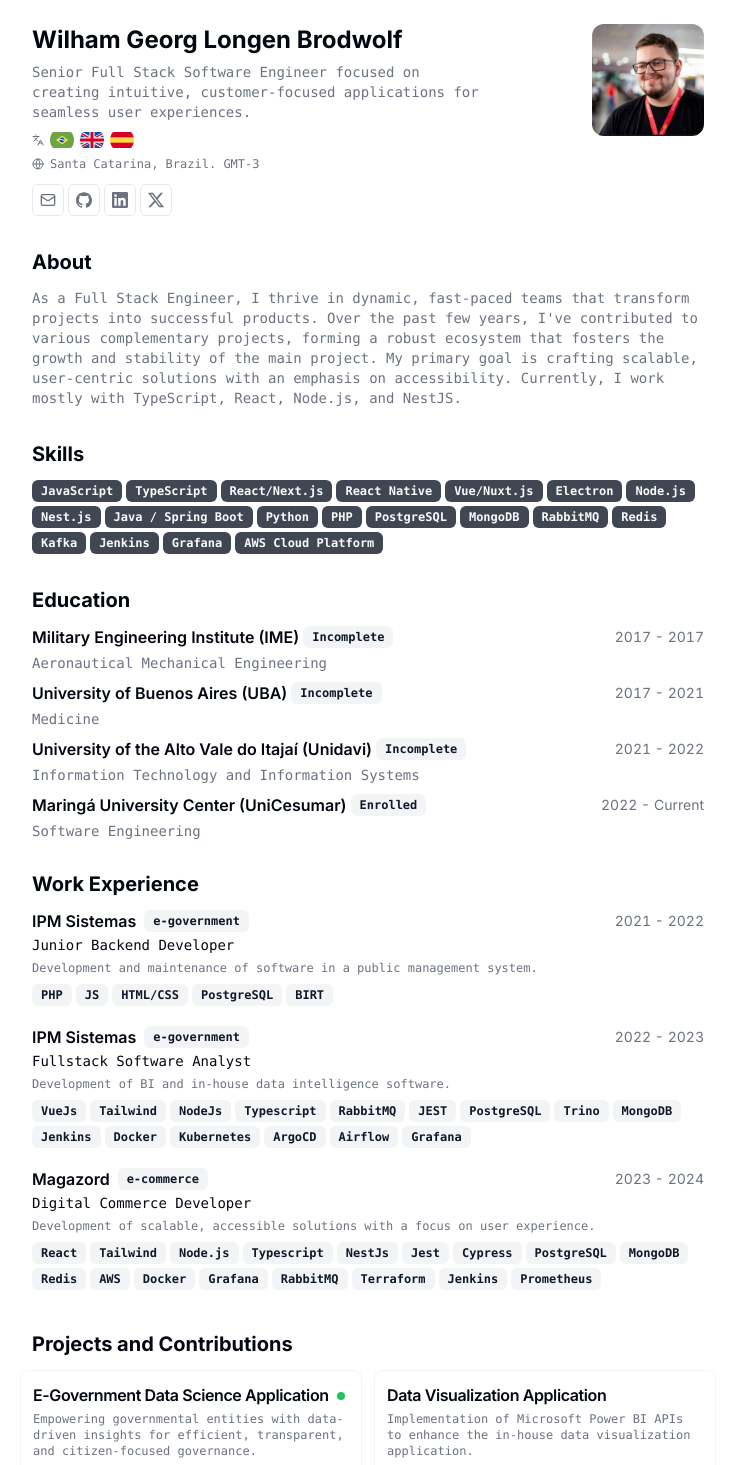
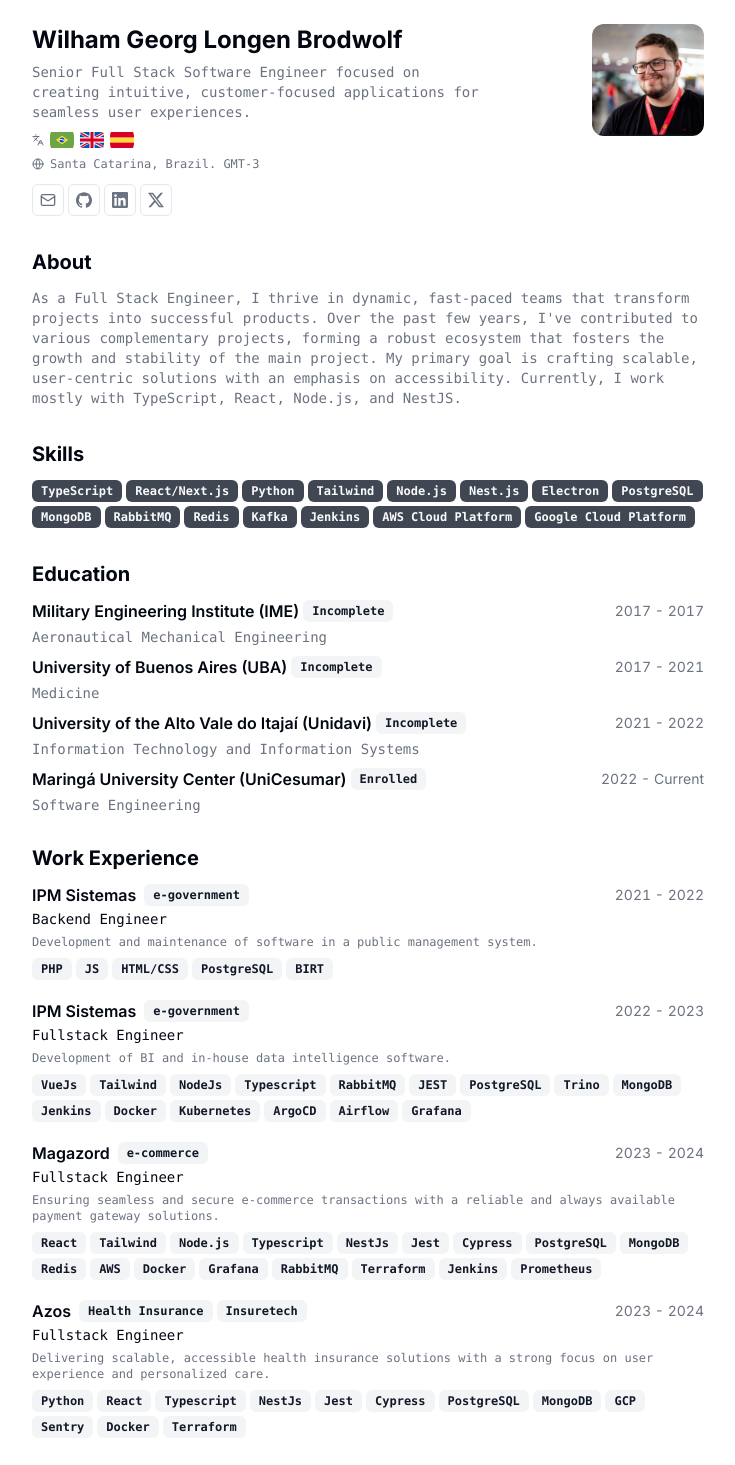
Before and after one commit to brodwolf/cv, a Next.js app: page / in a window 1280 px wide. Shown: the part 40-1505 px from the top of the page, without its empty margins (272-1007 px from the left). Built offline with nearby package versions, Linux system fonts and the light colour scheme.

Commit message:
feat: add azos work experience

```diff
--- a/src/app/page.tsx
+++ b/src/app/page.tsx
@@ -31,21 +31,21 @@
               >
                 <Languages className="h-3 w-3" />
                 <Image
-                  className="rounded-2xl"
+                  className="rounded-lg"
                   src="/brazil.png"
                   width={24}
                   height={24}
                   alt="brazil"
                   />
                 <Image
-                  className="rounded-2xl"
+                  className="rounded-lg"
                   src="/united-kingdom.png"
                   width={24}
                   height={24}
                   alt="united-kingdom"
                   />
                 <Image
-                  className="rounded-2xl"
+                  className="rounded-lg"
                   src="/spain.png"
                   width={24}
                   height={24}
--- a/src/data/resume-data.tsx
+++ b/src/data/resume-data.tsx
@@ -65,7 +65,7 @@
     {
       company: "IPM Sistemas",
       link: "https://www.ipm.com.br",
-      title: "Junior Backend Developer",
+      title: "Backend Engineer",
       badges: ["e-government"],
       start: "2021",
       end: "2022",
@@ -81,7 +81,7 @@
     {
       company: "IPM Sistemas",
       link: "https://www.ipm.com.br",
-      title: "Fullstack Software Analyst",
+      title: "Fullstack Engineer",
       badges: ["e-government"],
       start: "2022",
       end: "2023",
@@ -107,11 +107,11 @@
     {
       company: "Magazord",
       link: "https://www.magazord.com.br/",
-      title: "Digital Commerce Developer",
+      title: "Fullstack Engineer",
       badges: ["e-commerce"],
       start: "2023",
       end: "2024",
-      description: "Development of scalable, accessible solutions with a focus on user experience.",
+      description: "Ensuring seamless and secure e-commerce transactions with a reliable and always available payment gateway solutions.",
       technologies: [
         "React",
         "Tailwind",
@@ -131,34 +131,53 @@
         "Jenkins",
         "Prometheus"
       ]
+    },
+    {
+      company: "Azos",
+      link: "https://azos.com.br/",
+      title: "Fullstack Engineer",
+      badges: ["Health Insurance", "Insuretech"],
+      start: "2023",
+      end: "2024",
+      description: "Delivering scalable, accessible health insurance solutions with a strong focus on user experience and personalized care.",
+      technologies: [
+        "Python",
+        "React",
+        "Typescript",
+        "NestJs",
+        "Jest",
+        "Cypress",
+        "PostgreSQL",
+        "MongoDB",
+        "GCP",
+        "Sentry",
+        "Docker",
+        "Terraform",
+      ]
     }
   ],
   skills: [
-    "JavaScript",
     "TypeScript",
     "React/Next.js",
-    "React Native",
-    "Vue/Nuxt.js",
-    "Electron",
+    "Python",
+    "Tailwind",
     "Node.js",
     "Nest.js",
-    "Java / Spring Boot",
-    "Python",
-    "PHP",
+    "Electron",
     "PostgreSQL",
     "MongoDB",
     "RabbitMQ",
     "Redis",
     "Kafka",
     "Jenkins",
-    "Grafana",
     "AWS Cloud Platform",
+    "Google Cloud Platform",
   ],
   projects: [
     {
       title: "E-Government Data Science Application",
       role: [
-        "Lead Frontend Developer"
+        "Full Stack Developer"
       ],
       techStack: [
         "Vue.js",
```
